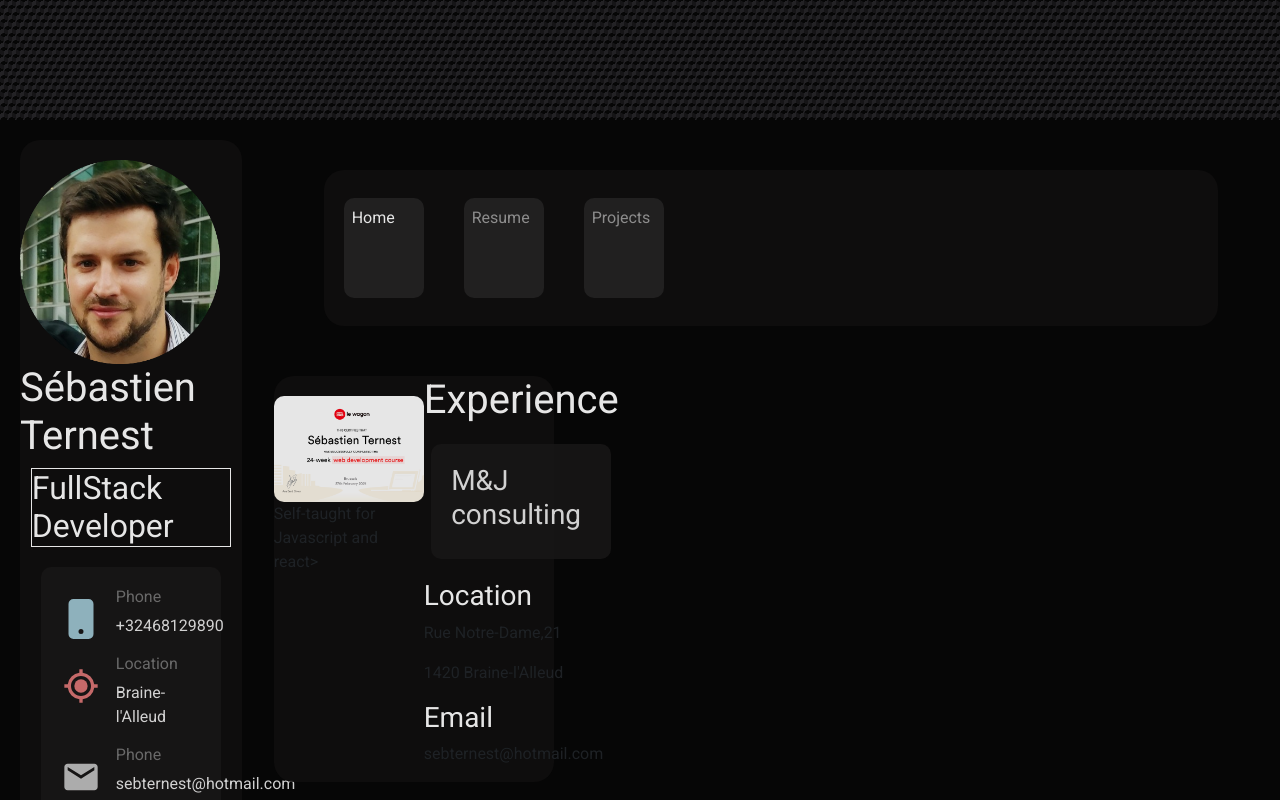
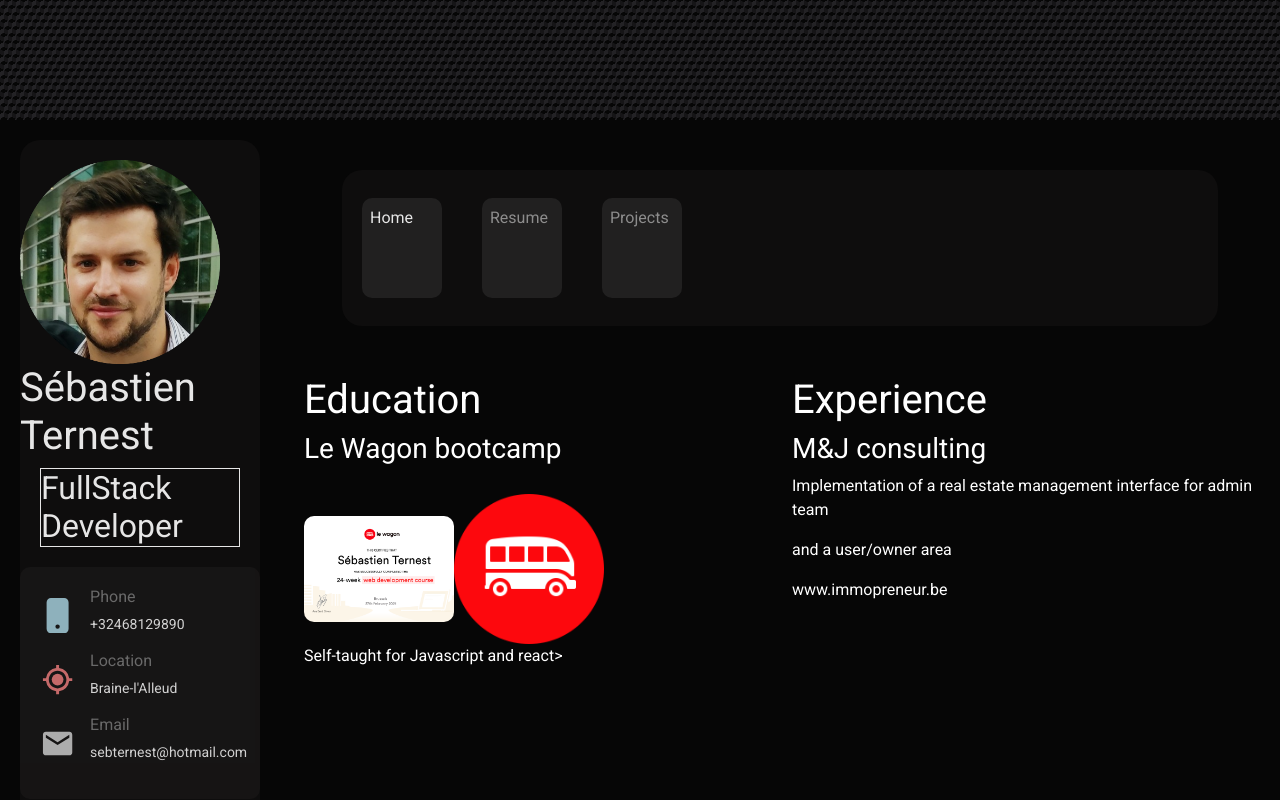
Before and after one commit to sebT-max/portfolio-react, a React (Create React App) app: page /resume in a window 1280 px wide. Shown: the top 800 px of the page. Built offline with nearby package versions, Linux system fonts and the light colour scheme.

Commit message:
third commit

```diff
--- a/src/component/About.js
+++ b/src/component/About.js
@@ -1,5 +1,15 @@
 import React,{useRef, useEffect, Fragment,useState} from 'react'
 import {Link} from 'react-router-dom';
+import technos from '../technos.png';
+import {AiOutlineCode} from "react-icons/ai";
+import {BsGithub} from "react-icons/bs";
+import {DiRuby} from "react-icons/di";
+import {DiResponsive} from "react-icons/di";
+import {ImHtmlFive} from "react-icons/im";
+import {FaAws} from "react-icons/fa";
+import {SiJquery} from "react-icons/si";
+import {SiCss3} from "react-icons/si";
+import {DiIntellij} from "react-icons/di";
 
 
 
@@ -7,17 +17,27 @@ const About = () => {
 
   return (
     <>
-    <div className="row">
+    <div className="container row" style={{color:'#FFF'}}>
+      <div className="selfie about sm-12 md-6 lg-4" >
+        <h1 style={{color:'white', padding:20,fontWeight:400}}> About me</h1>
+        <p style={{color:'grey', padding:20, fontSize:24}}>
+        I'm a passionate web developper who sees coding as an enjoyable activity, full of possibilities, open to creativity and above all as a tool for a more efficient world. Multilingual, I've always loved learning new languages. Music is also a language that I love and play.
+        </p>
+        <p style={{color:'white', padding:20,fontWeight:400}}><span>Skills:</span> <br/>
+          <AiOutlineCode/> Programming ·
+          <BsGithub/> GitHub ·
+          <DiRuby/>Programming Languages - Ruby ·
+          <DiResponsive/>Responsive Web Design ·
+          <ImHtmlFive/>HTML
+          <FaAws/>Amazon Web Services (AWS) ·
+          <SiJquery/> jQuery ·
+          <SiCss3/> scss
+          <DiIntellij/>IntelliJ IDEA
+        </p>
 
-    <div className="selfie about sm-12 md-8 lg-6" >
-      <h1 style={{color:'white', padding:20,fontWeight:400}}> About me</h1>
-      <p style={{color:'red', padding:20}}>
-            I'm Creative Director and UI/UX Designer from Sydney, Australia, working in web development and print media. I enjoy turning complex problems into simple, beautiful and intuitive designs.
-            My aim is to bring across your message and identity in the most creative way. I created web design for many famous brand companies.
-      </p>
-      <p style={{color:'white', padding:20,fontWeight:400}}><span>Skills:</span> <br/>
-                Data Modeling · Programming · GitHub · Programming Languages · Responsive Web Design · Object-Oriented Programming (OOP) · HTML · Back-End Web Development · Web Development · Amazon Web Services (AWS) · Front-End Development · Ruby · Full-Stack Development · jQuery · scss · Haml · IntelliJ IDEA · Ruby on Rails</p>
 
+      <h3>Technologies</h3>
+        <img style={{marginTop:20,borderRadius:10,width:250 }} src= {technos} alt="selfie"/>
     </div>
     </div>
 
--- a/src/component/Profile.js
+++ b/src/component/Profile.js
@@ -19,37 +19,37 @@ const Profile = () => {
                     <h2 className="jobTitle">FullStack Developer</h2>
                 <div className="profile-data" >
                    <div className='flex'>
-                        <span style ={{marginRight:15,color:"lightblue",fontSize:"2.5em"}}>
+                        <span style ={{marginRight:15,color:"lightblue",fontSize:"2.2em"}}>
                         <BsFillPhoneFill />
                         </span>
 
                         <div>
                         <h6 style={{color:'grey'}}>Phone</h6>
-                        <p>+32468129890</p>
+                        <p style={{width:150,fontSize:14}}>+32468129890</p>
                         </div>
 
                     </div>
 
 
                     <div className='flex'>
-                        <span style ={{marginRight:15,color: "lightcoral",fontSize:"2.5em"}}>
+                        <span style ={{marginRight:15,color: "lightcoral",fontSize:"2.2em"}}>
                         <BiCurrentLocation />
                         </span>
 
                         <div>
                         <h6 style={{color:'grey'}}>Location</h6>
-                        <p>Braine-l'Alleud</p>
+                        <p style={{width:150,fontSize:14}}>Braine-l'Alleud</p>
                         </div>
 
                     </div>
                     <div className='flex'>
-                        <span style ={{marginRight:15,color: "lightgray",fontSize:"2.5em"}}>
+                        <span style ={{marginRight:15,color: "lightgray",fontSize:"2.2em"}}>
                         <MdEmail />
                         </span>
 
                         <div>
-                        <h6 style={{color:'grey'}}>Phone</h6>
-                        <p>sebternest@hotmail.com</p>
+                        <h6 style={{color:'grey'}}>Email</h6>
+                        <p style={{width:150,fontSize:14}}>sebternest@hotmail.com</p>
                         </div>
 
                     </div>
--- a/src/component/Resume.js
+++ b/src/component/Resume.js
@@ -1,6 +1,7 @@
 import { getSuggestedQuery } from '@testing-library/react';
 import React,{Fragment} from 'react';
 import Wagon from '../certif-wagon.png';
+import Wagon2 from '../wag.png';
 import selftitle from '../sebTitle.png';
 import { FaBeer } from "react-icons/fa";
 
@@ -9,27 +10,30 @@ const Resume = () => {
 
     return (
         <>
-            <div className="selfie eduExp sm-12 md-8 lg-6" >
-                <div className="education">
-                    <img style={{marginTop:20,borderRadius:10,width: 150}} src= {Wagon} alt="selfie"/>
-                    <p>Self-taught for Javascript and react></p>
-                </div>
+        <div style={{color:'#FFF'}} className="container">
 
-                <div className="experience">
-                <h1>Experience</h1>
-                <div className="profile-data" >
-                    <h3 style={{color:'#FFF'}}>M&J consulting</h3>
-                </div>
+            <div className="eduExp row" >
+                <div className="col lg-4">
+                    <h1>Education</h1>
+                    <h3 style={{color:'#FFF'}}>Le Wagon bootcamp</h3>
+                        <img style={{marginTop:20,borderRadius:10,width: 150}} src= {Wagon} alt="selfie"/>
+                        <img style={{marginTop:20,borderRadius:10,width: 150}} src= {Wagon2} alt="selfie"/>
+                        <p>Self-taught for Javascript and react></p>
+                    </div>
 
+                <div className="col lg-4">
+                    <h1>Experience</h1>
+                    <div>
+                        <h3 style={{color:'#FFF'}}>M&J consulting</h3>
+                        <p>Implementation of a real estate management interface for admin team</p>
+                        <p>and a user/owner area</p>
+                        <p>www.immopreneur.be</p>
 
+                    </div>
 
-                    <h3 style={{color:'#FFF'}}>Location</h3>
-                        <p>Rue Notre-Dame,21</p>
-                        <p>1420 Braine-l'Alleud</p>
-                    <h3 style={{color:'#FFF'}}>Email</h3>
-                        <p>sebternest@hotmail.com</p>
                 </div>
             </div>
+        </div>
         </>
     )
 }
--- a/src/index.css
+++ b/src/index.css
@@ -53,7 +53,7 @@ border-radius:20px;
 }
 .flex{
   display:flex;
-  justify-content:space-around;
+  justify-content:center;
 }
 
 .jobTitle {
@@ -102,7 +102,7 @@ border-radius:20px;
 
 .profile-data{
   color:white;
-  width:180px;
+  width:240px;
   border-radius:10px;
   padding:20px;
   margin:0 auto;
```
Also changed, not shown: src/technos.png (added).
